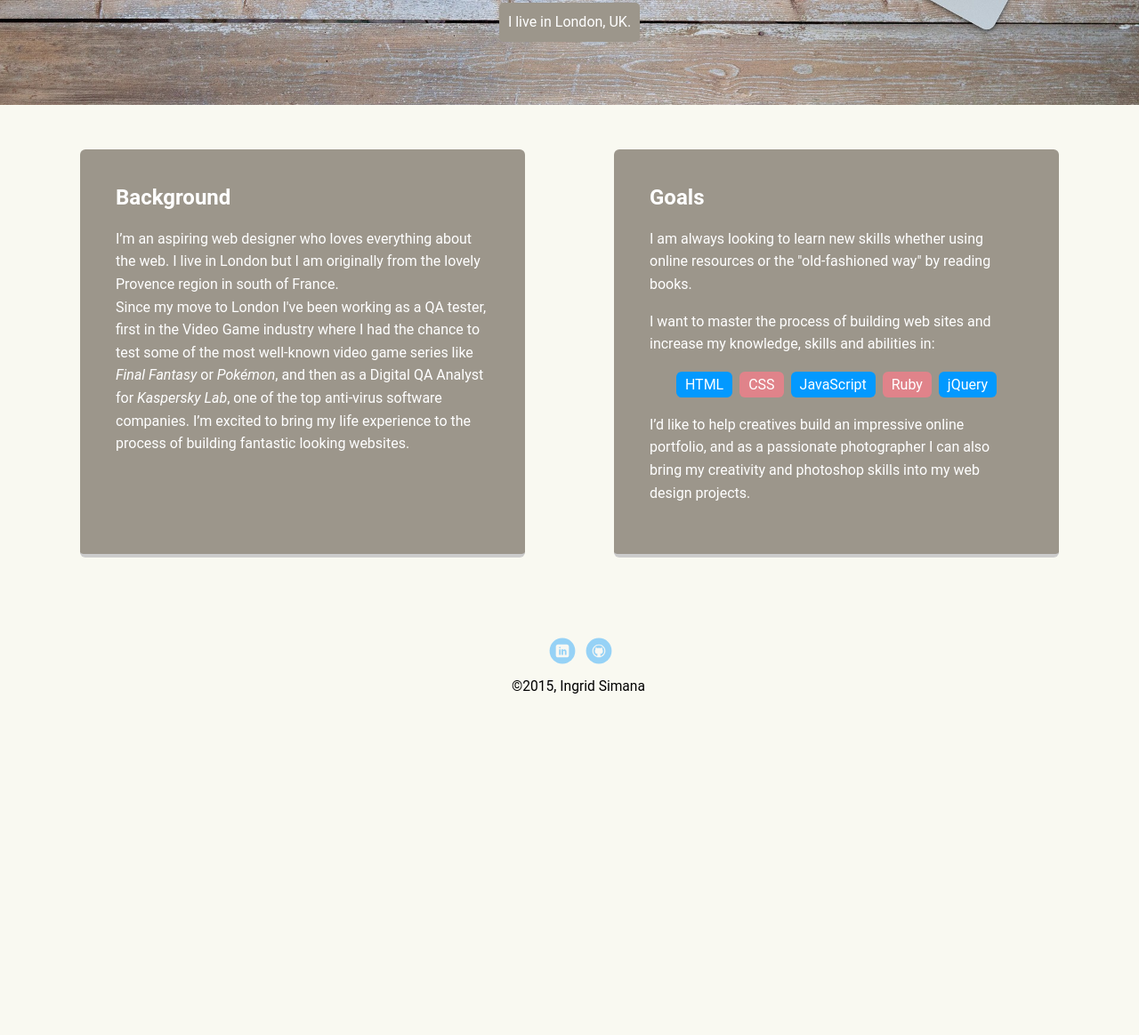
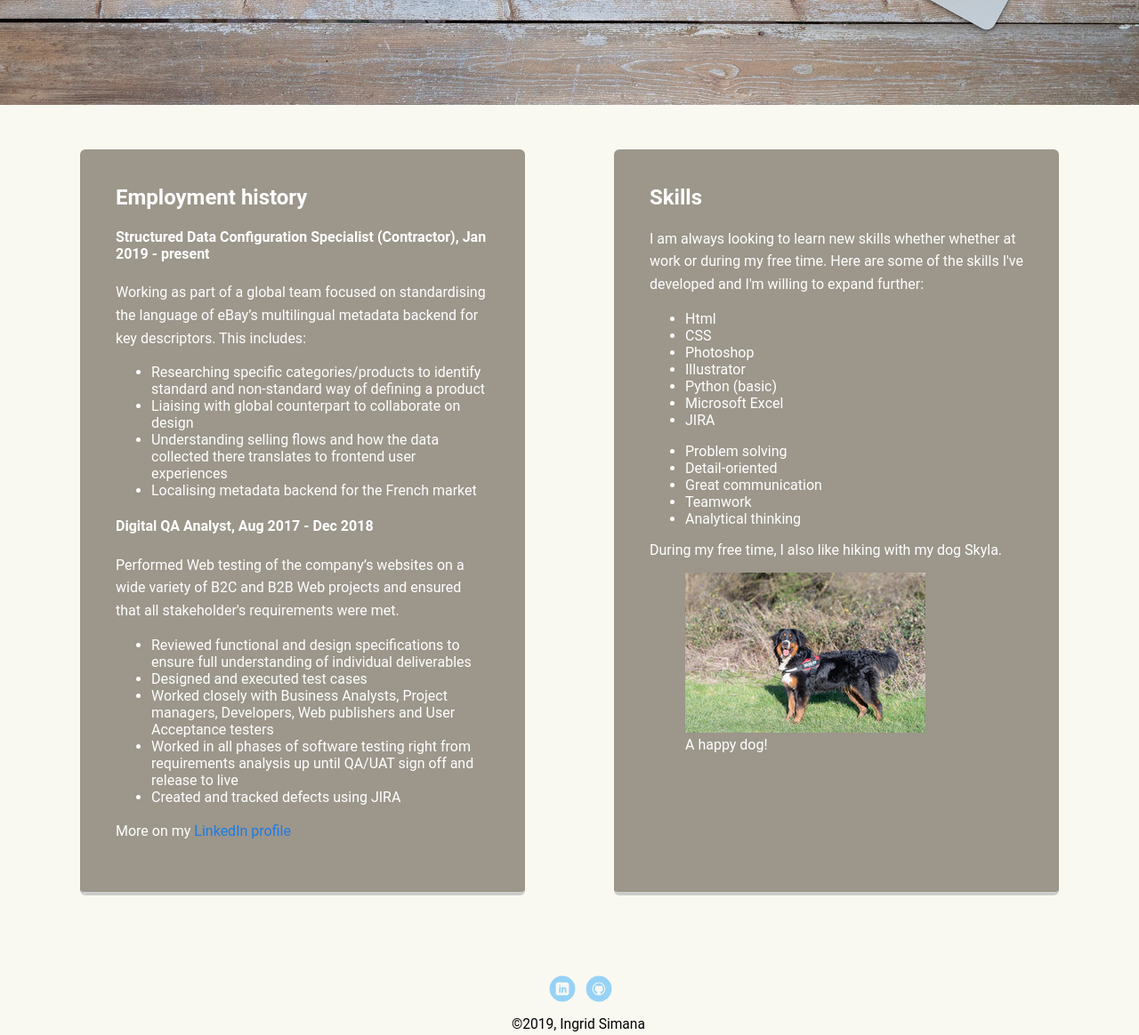
Before and after one commit to Ingridsim/portfolio_update_v1, a plain HTML site: page experience.html in a window 1280 px wide. Shown: the part 352-1516 px from the top of the page at 89% size. Before the commit the page ends 1228 px from the top, so only its background shows below. Drawn offline with Linux system fonts and the light colour scheme.

Commit message:
Updated .html and .css files
added picture of dogs, added content to experience.html, updated content in index.html

```diff
--- a/experience.html
+++ b/experience.html
@@ -17,30 +17,63 @@
 
     <header>
       <img src="images/profile-picture.jpg" alt="Profile picture of Ingrid Simana" class="profile-image" title="Me!">
-      <h1 class="tag name">Hello, I’m Ingrid.</h1>
-      <p class="tag location">I live in London, UK.</p>
+      <h1 class="tag name">My resume</h1>
     </header>
 
     <main class="flex">
       <div class="card">
-        <h2>Background</h2>
-        <p>I’m an aspiring web designer who loves everything about the web. I live in London but I am originally from the lovely Provence region in south of France.<br>
-           Since my move to London I've been working as a QA tester, first in the Video Game industry where I had the chance to test some of the most well-known video game series like <em>Final Fantasy</em> or <em>Pokémon</em>, and then as a Digital QA Analyst for <em>Kaspersky Lab</em>, one of the top anti-virus software companies. I’m excited to bring my life experience to the process of building fantastic looking websites.</p>
+        <h2>Employment history</h2>
+        <h4>Structured Data Configuration Specialist (Contractor), Jan 2019 - present</h4>
+        <p>Working as part of a global team focused on standardising the language of eBay’s multilingual metadata backend for key descriptors. This includes:</p>
+        <ul>
+            <li>Researching specific categories/products to identify standard and non-standard way of defining a product</li>
+            <li>Liaising with global counterpart to collaborate on design</li>
+            <li>Understanding selling flows and how the data collected there translates to frontend user experiences</li>
+            <li>Localising metadata backend for the French market</li>
+        </ul>
+
+        <h4>Digital QA Analyst, Aug 2017 - Dec 2018</h4>
+        <p>Performed Web testing  of the company’s websites on a wide variety of B2C and B2B Web projects and ensured that all stakeholder's requirements were met.</p>
+        <ul>
+            <li>Reviewed functional and design specifications to ensure full understanding of individual deliverables</li>
+            <li>Designed and executed test cases</li>
+            <li>Worked closely with Business Analysts, Project managers, Developers, Web publishers and User Acceptance testers</li>
+            <li>Worked in all phases of software testing right from requirements analysis up until QA/UAT sign off and release to live</li>
+            <li>Created and tracked defects using JIRA</li>
+        </ul>
+        <p>More on my <a href="https://www.linkedin.com/in/ingridsimana" target="_blank" class="linkedin-link">LinkedIn profile</a></p>
+
+
 
       </div>
 
       <div class="card">
-        <h2>Goals</h2>
-        <p>I am always looking to learn new skills whether using online resources or the "old-fashioned way" by reading books.</p>
-        <p>I want to master the process of building web sites and increase my knowledge, skills and abilities in:</p>
-        <ul class="skills">
-          <li>HTML</li>
-          <li>CSS</li>
-          <li>JavaScript</li>
-          <li>Ruby</li>
-          <li>jQuery</li>
+        <h2>Skills</h2>
+        <p>I am always looking to learn new skills whether whether at work or during my free time. Here are some of the skills I've developed and I'm willing to expand further:</p>
+        <ul>
+            <li>Html</li>
+            <li>CSS</li>
+            <li>Photoshop</li>
+            <li>Illustrator</li>
+            <li>Python (basic)</li>
+            <li>Microsoft Excel</li>
+            <li>JIRA</li>
         </ul>
-        <p>I’d like to help creatives build an impressive online portfolio, and as a passionate photographer I can also bring my creativity and photoshop skills into my web design projects.</p>
+
+        <ul>
+            <li>Problem solving</li>
+            <li>Detail-oriented</li>
+            <li>Great communication</li>
+            <li>Teamwork</li>
+            <li>Analytical thinking</li>
+        </ul>
+
+        <aside>During my free time, I also like hiking with my dog Skyla.
+            <figure>
+                <img src="images/my-dog.jpg" alt='Picture of my dog' title="my dog Skyla">
+                <figcaption>A happy dog!</figcaption>
+            </figure>
+        </aside>
       </div>
 
     </main>
@@ -49,7 +82,7 @@
         <li><a href="https://www.linkedin.com/in/ingridsimana" class="social linkedin" target="_blank">LinkedIn</a></li>
         <li><a href="https://github.com/Ingridsim" class="social github" target="_blank">Github</a></li>
       </ul>
-      <p class="copyright">&copy;2015, Ingrid Simana</p>
+      <p class="copyright">&copy;2019, Ingrid Simana</p>
     </footer>
   </body>
   </html>
--- a/styles.css
+++ b/styles.css
@@ -105,6 +105,12 @@ header .profile-image:hover {
   border-color:#E0838A ;
 }
 
+
+.linkedin-link {
+  color:#1C7BE3;
+}
+
+
 ul.skills {
   padding: 0;
   text-align: center;
```
Also changed, not shown: index.html (+3 -3 lines), images/my-dog.jpg (added).
